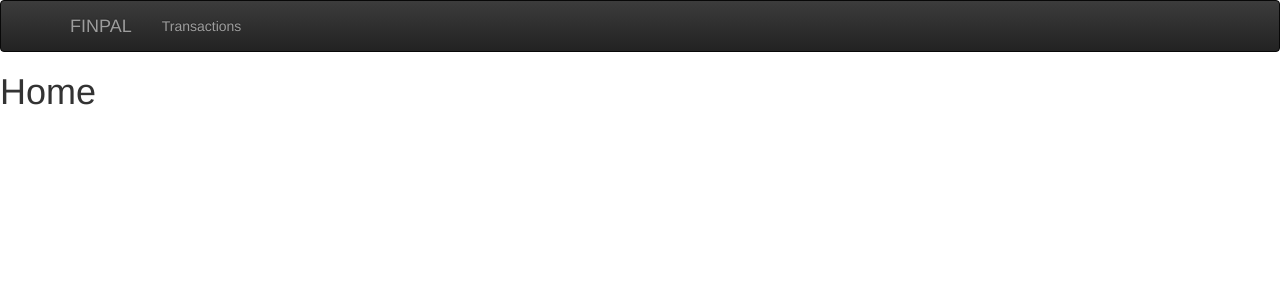
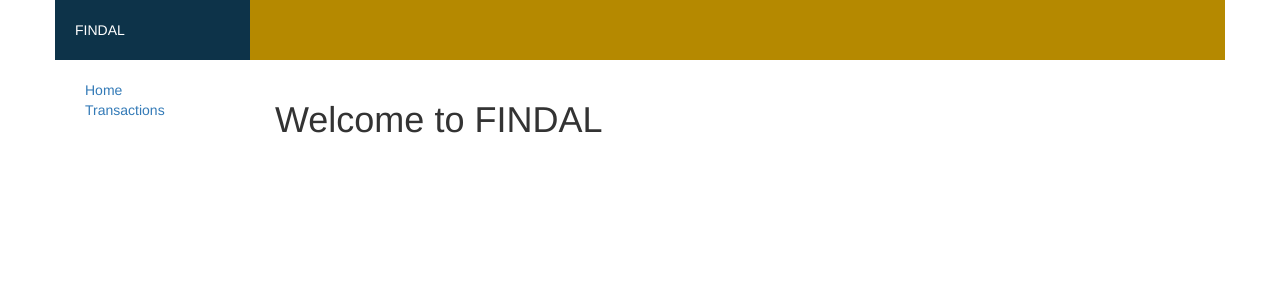
Before and after one commit to ProjectMaker/qonto, an Angular app: page / in a window 1280 px wide. Shown: the top 300 px of the page. Built offline with nearby package versions, Linux system fonts and the light colour scheme.

Commit message:
[#1] add layout

```diff
--- a/src/app/app.component.html
+++ b/src/app/app.component.html
@@ -1,2 +1 @@
-<app-nav></app-nav>
-<router-outlet></router-outlet>
+<app-layout></app-layout>
--- /dev/null
+++ b/src/app/core/components/layout/layout.css
@@ -0,0 +1,19 @@
+.container .header .logo {
+    background-color: #0d3349;
+    color: #FFFFFF;
+    padding: 20px;
+}
+
+.container .header .top {
+    background-color: #b58900;
+    padding: 20px;
+}
+
+.container .body {
+    margin-top: 20px;
+}
+.container .navigation .items {
+    list-style-type: none;
+    padding: 0;
+    margin: 0;
+}
--- /dev/null
+++ b/src/app/core/components/layout/layout.html
@@ -0,0 +1,17 @@
+<div class="container">
+  <div class="row header">
+    <div class="col-sm-2 logo">FINDAL</div>
+    <div class="col-sm-10 top">&nbsp;</div>
+  </div>
+  <div class="row" class="body">
+    <div class="col-sm-2 navigation">
+      <ul class="items">
+        <li><a [routerLink]="['']">Home</a></li>
+        <li><a [routerLink]="['/transactions']">Transactions</a></li>
+      </ul>
+    </div>
+    <div class="col-sm-10">
+      <router-outlet></router-outlet>
+    </div>
+  </div>
+</div>
--- a/src/app/pages/home/components/home.html
+++ b/src/app/pages/home/components/home.html
@@ -1 +1 @@
-<h1>Home</h1>
+<h1>Welcome to FINDAL</h1>
```
Also changed, not shown: src/app/core/components/layout/layout.component.ts (added, +9 -0 lines), src/app/core/core.module.ts (+5 -2 lines).
